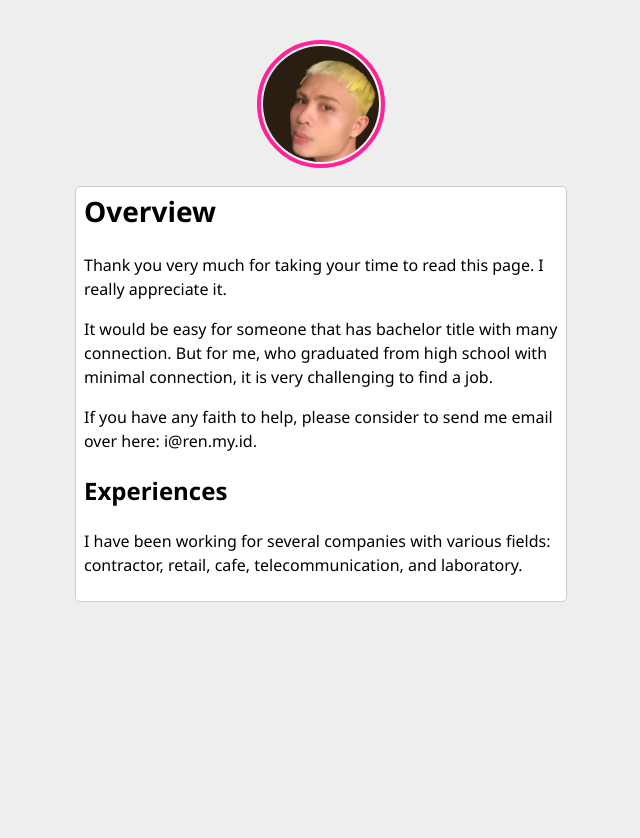
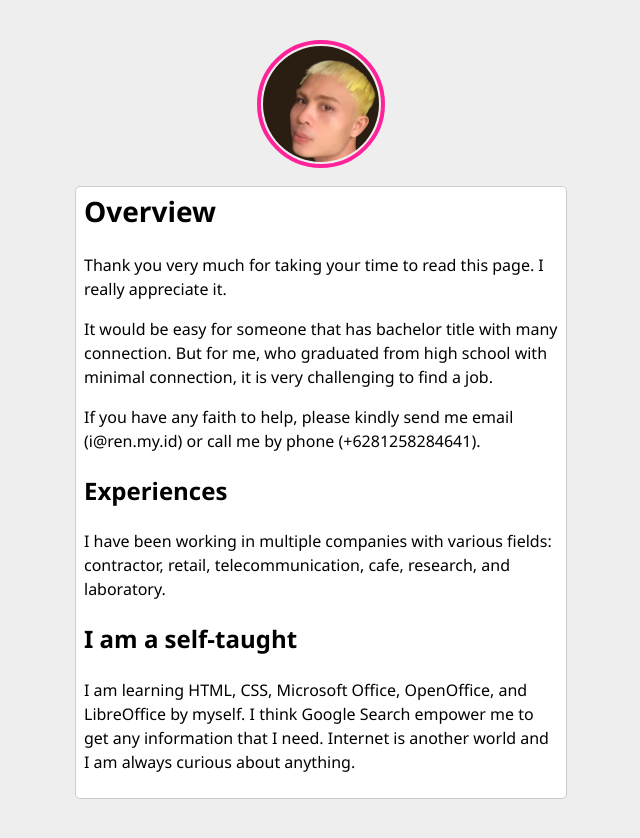
Before and after one commit to ren-id/blog, a Jekyll site: the page built from docs/otw.md, in a window 1280 px wide. Shown: the top 838 px of the page, without its empty margins (319-959 px from the left). Built offline with Jekyll 4.4.1, drawn with Linux system fonts in a browser that asks for light colours.

Commit message:
Update otw.md

```diff
--- a/docs/otw.md
+++ b/docs/otw.md
@@ -8,8 +8,12 @@
 
 It would be easy for someone that has bachelor title with many connection. But for me, who graduated from high school with minimal connection, it is very challenging to find a job.
 
-If you have any faith to help, please consider to send me email over here: i@ren.my.id.
+If you have any faith to help, please kindly send me email (i@ren.my.id) or call me by phone (+6281258284641).
 
 ## Experiences
 
-I have been working for several companies with various fields: contractor, retail, cafe, telecommunication, and laboratory.
+I have been working in multiple companies with various fields: contractor, retail, telecommunication, cafe, research, and laboratory.
+
+## I am a self-taught
+
+I am learning HTML, CSS, Microsoft Office, OpenOffice, and LibreOffice by myself. I think Google Search empower me to get any information that I need. Internet is another world and I am always curious about anything.
```
